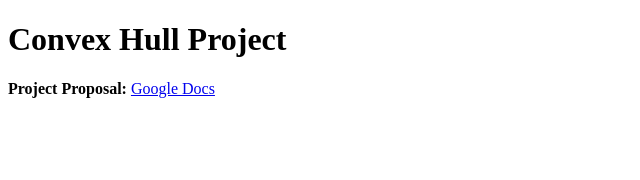
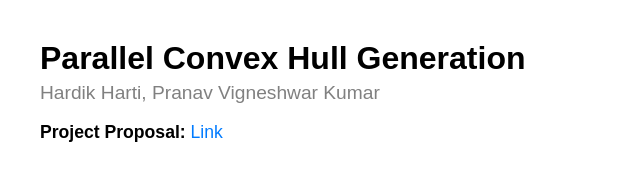
Before and after one commit to pranavnkps/pranavnkps.github.io, a plain HTML site: page index.html in a window 1280 px wide. Shown: the whole page, without its empty margins (0-640 px from the left). Drawn offline with Linux system fonts and the light colour scheme.

Commit message:
Update Page

```diff
--- a/index.html
+++ b/index.html
@@ -3,10 +3,37 @@
 <head>
     <meta charset="UTF-8">
     <meta name="viewport" content="width=device-width, initial-scale=1.0">
-    <title>Convex Hull Project</title>
+    <title>Parallel Convex Hull Generation</title>
+    <style>
+        body {
+            font-family: Arial, sans-serif;
+            margin: 40px;
+        }
+        h1 {
+            font-size: 2em;
+            margin-bottom: 5px;
+        }
+        h2 {
+            font-size: 1.2em;
+            font-weight: normal;
+            color: gray;
+            margin-top: 0;
+        }
+        p {
+            font-size: 1.1em;
+        }
+        a {
+            color: #007BFF;
+            text-decoration: none;
+        }
+        a:hover {
+            text-decoration: underline;
+        }
+    </style>
 </head>
 <body>
-    <h1>Convex Hull Project</h1>
-    <p><strong>Project Proposal:</strong> <a href="https://docs.google.com/document/d/1recF6Kqm9bOlK3f82aoAOc93PGtOaF4pRmS2C6ag_us/edit?usp=sharing">Google Docs</a></p>
+    <h1>Parallel Convex Hull Generation</h1>
+    <h2>Hardik Harti, Pranav Vigneshwar Kumar</h2>
+    <p><strong>Project Proposal:</strong> <a href="https://docs.google.com/document/d/1recF6Kqm9bOlK3f82aoAOc93PGtOaF4pRmS2C6ag_us/edit?usp=sharing">Link</a></p>
 </body>
 </html>
```
